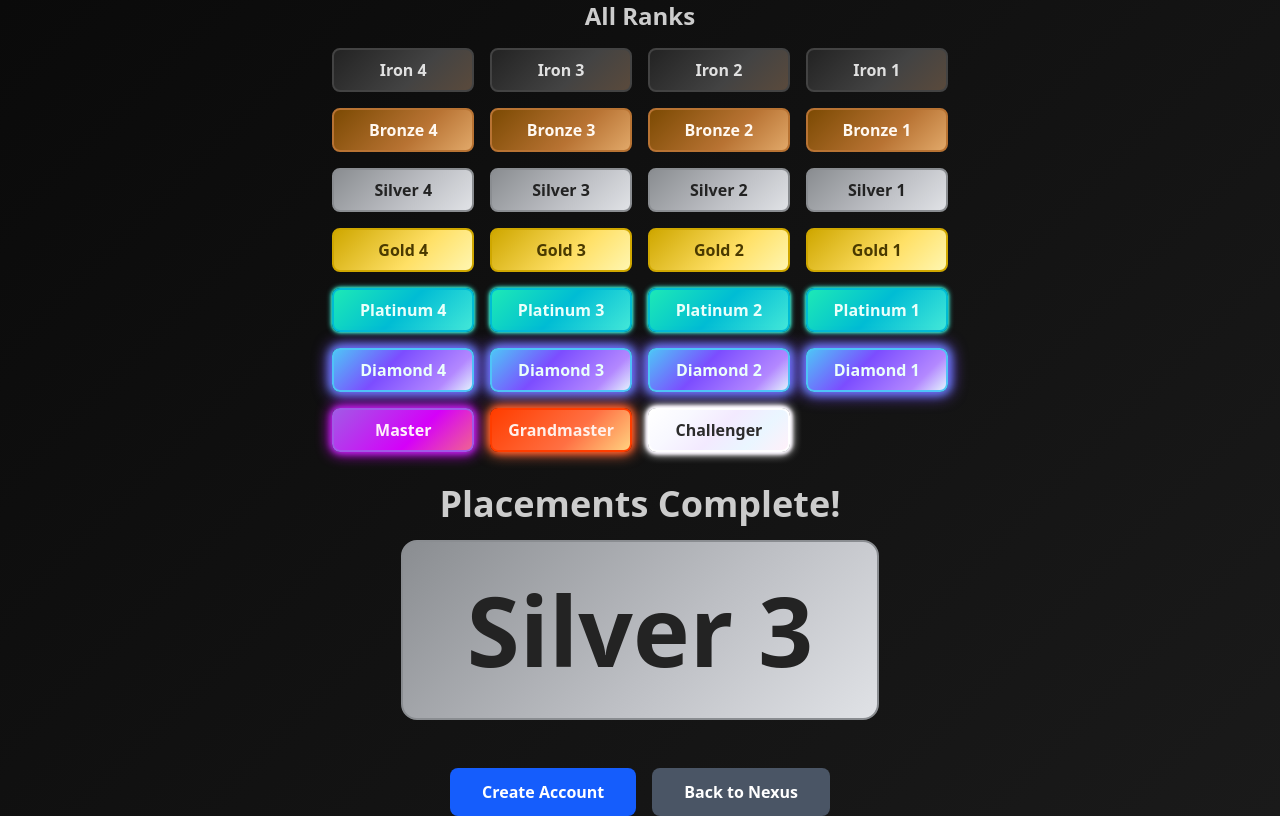
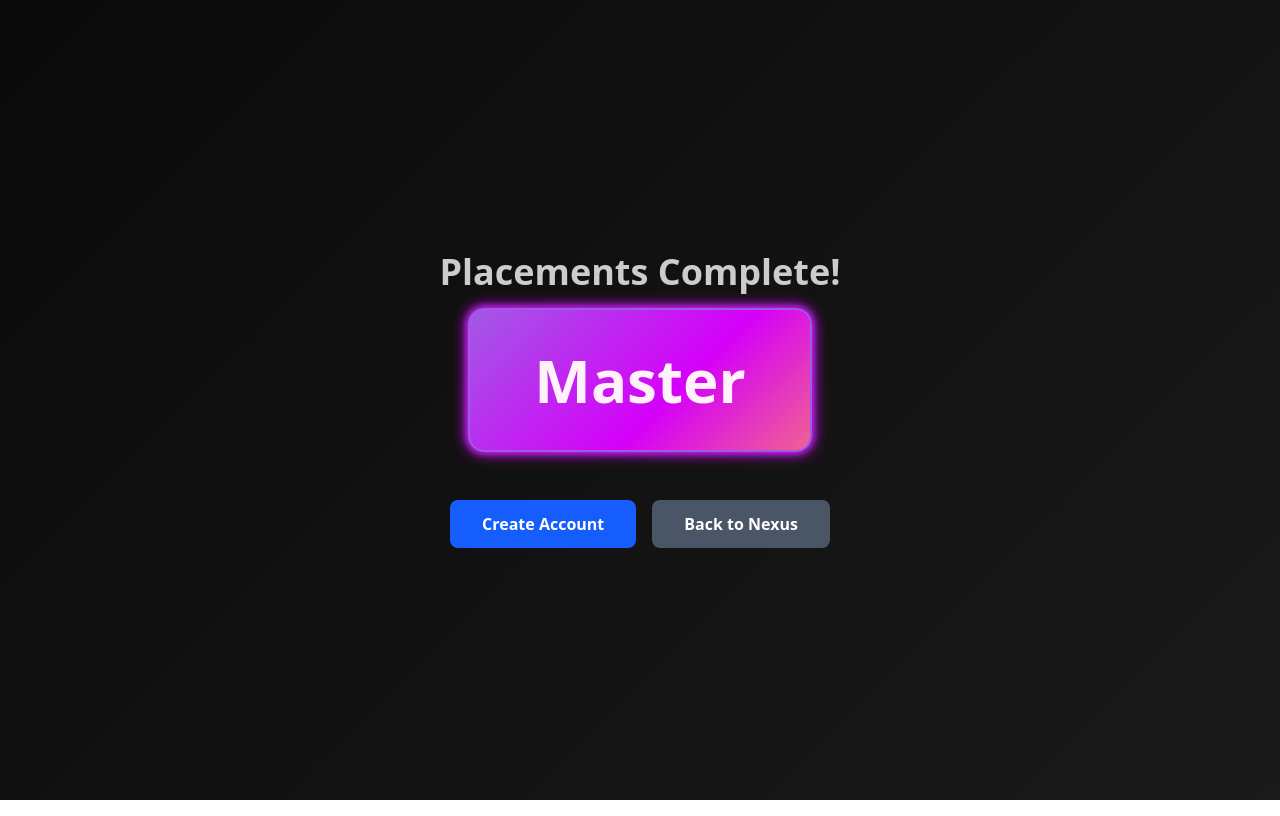
Before and after one commit to 21andrewchang/alice, a SvelteKit app in the folder nexus/: page /rank in a window 1280 px wide. Both pictures are taken after a click on the button "Create Account". Built offline with nearby package versions, Linux system fonts and the light colour scheme.

Commit message:
feat: placements screen works

```diff
--- /dev/null
+++ b/nexus/src/components/RankRevealModal.svelte
@@ -0,0 +1,210 @@
+<script lang="ts">
+  import { createEventDispatcher, onMount } from 'svelte';
+  import { elasticOut } from 'svelte/easing';
+  export let nodesVisited: number = 0;
+  export let show: boolean = false;
+  export let onClose: () => void = () => {};
+
+  const dispatch = createEventDispatcher();
+
+  // Rank styling configuration
+  const rankStyles: Record<string, {
+    background: string;
+    textColor: string;
+    border: string;
+    glow: string;
+  }> = {
+    'Iron': {
+      background: 'linear-gradient(135deg, #232323 0%, #434343 60%, #5a4a3c 100%)',
+      textColor: '#E0E0E0',
+      border: '2px solid #434343',
+      glow: '0 0 8px 1px #232323, 0 0 4px 0.5px #5a4a3c'
+    },
+    'Bronze': {
+      background: 'linear-gradient(135deg, #7c4a03 0%, #b87333 60%, #e1a869 100%)',
+      textColor: '#FFF8F0',
+      border: '2px solid #b87333',
+      glow: '0 0 10px 2px #b87333, 0 0 4px 1px #e1a869'
+    },
+    'Silver': {
+      background: 'linear-gradient(135deg, #8a8d91 0%, #bfc1c6 60%, #e0e2e6 100%)',
+      textColor: '#232323',
+      border: '2px solid #8a8d91',
+      glow: '0 0 8px 1px #bfc1c6, 0 0 2px 0.5px #8a8d91'
+    },
+    'Gold': {
+      background: 'linear-gradient(135deg, #cfa700 0%, #ffe066 60%, #fff6b0 100%)',
+      textColor: '#4a3a00',
+      border: '2px solid #cfa700',
+      glow: '0 0 12px 2px #ffe066, 0 0 6px 1px #cfa700'
+    },
+    'Platinum': {
+      background: 'linear-gradient(135deg, #1de9b6 0%, #00bcd4 50%, #43e8d8 100%)',
+      textColor: '#eafffa',
+      border: '2px solid #00bcd4',
+      glow: '0 0 14px 2px #43e8d8, 0 0 6px 1px #1de9b6'
+    },
+    'Diamond': {
+      background: 'linear-gradient(135deg, #4fc3f7 0%, #7c4dff 40%, #b388ff 80%, #e3f2fd 100%)',
+      textColor: '#eafffa',
+      border: '2px solid #4fc3f7',
+      glow: '0 0 16px 3px #7c4dff, 0 0 8px 2px #4fc3f7'
+    },
+    'Master': {
+      background: 'linear-gradient(135deg, #a259e6 0%, #d500f9 60%, #f06292 100%)',
+      textColor: '#fff0fa',
+      border: '2px solid #a259e6',
+      glow: '0 0 14px 2px #d500f9, 0 0 6px 1px #a259e6'
+    },
+    'Grandmaster': {
+      background: 'linear-gradient(135deg, #ff3d00 0%, #ff7043 60%, #ffd180 100%)',
+      textColor: '#fff0ea',
+      border: '2px solid #ff3d00',
+      glow: '0 0 14px 2px #ff7043, 0 0 6px 1px #ff3d00'
+    },
+    'Challenger': {
+      background: 'linear-gradient(135deg, #ffffff 0%, #f8f8ff 25%, #f3eaff 50%, #eaf6ff 75%, #fff0fa 100%)',
+      textColor: '#2C2C2C',
+      border: '2px solid #ffffff',
+      glow: '0 0 20px 4px #fff, 0 0 10px 2px #f3eaff, 0 0 8px 2px #fff0fa, 0 0 6px 1px #eaf6ff'
+    }
+  };
+
+  // All possible ranks with divisions
+  const allRanks = [
+    { tier: 'Iron', division: 4 }, { tier: 'Iron', division: 3 }, { tier: 'Iron', division: 2 }, { tier: 'Iron', division: 1 },
+    { tier: 'Bronze', division: 4 }, { tier: 'Bronze', division: 3 }, { tier: 'Bronze', division: 2 }, { tier: 'Bronze', division: 1 },
+    { tier: 'Silver', division: 4 }, { tier: 'Silver', division: 3 }, { tier: 'Silver', division: 2 }, { tier: 'Silver', division: 1 },
+    { tier: 'Gold', division: 4 }, { tier: 'Gold', division: 3 }, { tier: 'Gold', division: 2 }, { tier: 'Gold', division: 1 },
+    { tier: 'Platinum', division: 4 }, { tier: 'Platinum', division: 3 }, { tier: 'Platinum', division: 2 }, { tier: 'Platinum', division: 1 },
+    { tier: 'Diamond', division: 4 }, { tier: 'Diamond', division: 3 }, { tier: 'Diamond', division: 2 }, { tier: 'Diamond', division: 1 },
+    { tier: 'Master', division: null }, { tier: 'Grandmaster', division: null }, { tier: 'Challenger', division: null }
+  ];
+
+  let userRank = { tier: 'Bronze', division: 4 };
+  let showRank = false;
+
+  function calculateRank() {
+    let tier = 'Iron';
+    let division = 1;
+    if (nodesVisited === 0) {
+      tier = 'Master';
+    } else if (nodesVisited <= 2) {
+      tier = 'Diamond';
+    } else if (nodesVisited <= 5) {
+      tier = 'Platinum';
+    } else if (nodesVisited <= 8) {
+      tier = 'Gold';
+    } else if (nodesVisited <= 11) {
+      tier = 'Silver';
+    } else if (nodesVisited <= 14) {
+      tier = 'Bronze';
+    } else {
+      tier = 'Iron';
+    }
+    userRank.tier = tier;
+    userRank.division = division;
+  }
+
+  function getRankGlow(tier: string, division: number | null): string {
+    const apexTiers = ['Master', 'Grandmaster', 'Challenger'];
+    if (tier === 'Challenger') {
+      return rankStyles[tier].glow
+        .replace(/(\d+\.?\d*)px/g, (m) => (parseFloat(m) * 0.5) + 'px')
+        .replace(/rgba\(([^,]+,){3}([^)]+)\)/g, (m, p1, alpha) => m.replace(alpha, (parseFloat(alpha) * 0.4).toString()));
+    }
+    if (apexTiers.includes(tier)) return rankStyles[tier].glow;
+    if (tier === 'Diamond') {
+      return rankStyles[tier].glow;
+    }
+    if (tier === 'Platinum') {
+      return rankStyles[tier].glow
+        .replace(/(\d+\.?\d*)px/g, (m) => (parseFloat(m) * 0.4) + 'px')
+        .replace(/rgba\(([^,]+,){3}([^)]+)\)/g, (m, p1, alpha) => m.replace(alpha, (parseFloat(alpha) * 0.3).toString()));
+    }
+    return '';
+  }
+
+  onMount(() => {
+    calculateRank();
+    setTimeout(() => showRank = true, 500);
+  });
+
+  function handleClose() {
+    showRank = false;
+    setTimeout(() => {
+      onClose();
+      dispatch('close');
+    }, 300);
+  }
+</script>
+
+{#if show}
+  <div class="modal-overlay">
+    <div class="modal-content">
+      {#if showRank}
+        <div class="text-center mb-12">
+          <div class="text-4xl font-bold mb-4" style="color: #CCCCCC;">Placements Complete!</div>
+          <div
+            class="text-6xl font-extrabold px-16 py-10 rounded-2xl inline-block transition-all duration-300 hover:scale-110"
+            style="
+              background: {rankStyles[userRank.tier].background};
+              color: {rankStyles[userRank.tier].textColor};
+              box-shadow: {getRankGlow(userRank.tier, userRank.division)};
+            "
+          >
+            {userRank.tier}{['Master','Grandmaster','Challenger'].includes(userRank.tier) ? '' : ` ${userRank.division}`}
+          </div>
+        </div>
+        <div class="flex gap-4 justify-center">
+          <button
+            on:click={handleClose}
+            class="px-8 py-3 bg-gray-600 hover:bg-gray-700 text-white font-semibold rounded-lg transition-colors duration-200"
+          >
+            Back to Nexus
+          </button>
+        </div>
+      {/if}
+      <slot />
+    </div>
+  </div>
+{/if}
+
+<style>
+  .modal-overlay {
+    position: fixed;
+    inset: 0;
+    z-index: 100;
+    display: flex;
+    align-items: center;
+    justify-content: center;
+    pointer-events: all;
+    /* Animated dim/blur */
+    background: rgba(0,0,0,0.0);
+    animation: modal-dim-in 0.4s forwards;
+    backdrop-filter: blur(0px);
+    transition: background 0.4s, backdrop-filter 0.4s;
+  }
+  .modal-content {
+    z-index: 101;
+    background: none;
+    border: none;
+    box-shadow: none;
+    padding: 0;
+    border-radius: 0;
+    display: flex;
+    flex-direction: column;
+    align-items: center;
+    justify-content: center;
+  }
+  @keyframes modal-dim-in {
+    from {
+      background: rgba(0,0,0,0.0);
+      backdrop-filter: blur(0px);
+    }
+    to {
+      background: rgba(0,0,0,0.65);
+      backdrop-filter: blur(8px);
+    }
+  }
+</style>
--- a/nexus/src/routes/rank/+page.svelte
+++ b/nexus/src/routes/rank/+page.svelte
@@ -88,38 +88,34 @@
 
 	let showRank = false;
 
+	// Simple V1: Rank purely by number of nodes clicked (proxy for not understanding)
+	// 0 clicks = Master, 1 = Diamond, 2 = Platinum, 3 = Gold, 4 = Silver, 5 = Bronze, 6+ = Iron
+	let nodesVisited = 0;
+	if (typeof window !== 'undefined') {
+		const urlParams = new URLSearchParams(window.location.search);
+		nodesVisited = parseInt(urlParams.get('nodesVisited') || '0', 10);
+	}
+
 	function calculateRank() {
-		// Simulate performance metrics
-		const baseMMR = 1000;
-		const timeBonus = Math.random() * 200; // 0-200 bonus for speed
-		const scoreBonus = Math.random() * 300; // 0-300 bonus for accuracy
-		const engagementBonus = Math.random() * 100; // 0-100 bonus for engagement
-
-		userRank.mmr = Math.round(baseMMR + timeBonus + scoreBonus + engagementBonus);
-
-		// Determine tier and division based on MMR
-		if (userRank.mmr >= 2000) {
-			userRank.tier = 'Challenger';
-			userRank.division = 1;
-		} else if (userRank.mmr >= 1800) {
-			userRank.tier = 'Diamond';
-			userRank.division = Math.max(1, 4 - Math.floor((userRank.mmr - 1800) / 50));
-		} else if (userRank.mmr >= 1600) {
-			userRank.tier = 'Platinum';
-			userRank.division = Math.max(1, 4 - Math.floor((userRank.mmr - 1600) / 50));
-		} else if (userRank.mmr >= 1400) {
-			userRank.tier = 'Gold';
-			userRank.division = Math.max(1, 4 - Math.floor((userRank.mmr - 1400) / 50));
-		} else if (userRank.mmr >= 1200) {
-			userRank.tier = 'Silver';
-			userRank.division = Math.max(1, 4 - Math.floor((userRank.mmr - 1200) / 50));
+		let tier = 'Iron';
+		let division = 1;
+		if (nodesVisited === 0) {
+			tier = 'Master';
+		} else if (nodesVisited <= 2) {
+			tier = 'Diamond';
+		} else if (nodesVisited <= 5) {
+			tier = 'Platinum';
+		} else if (nodesVisited <= 8) {
+			tier = 'Gold';
+		} else if (nodesVisited <= 11) {
+			tier = 'Silver';
+		} else if (nodesVisited <= 14) {
+			tier = 'Bronze';
 		} else {
-			userRank.tier = 'Bronze';
-			userRank.division = Math.max(1, 4 - Math.floor((userRank.mmr - 1000) / 50));
+			tier = 'Iron';
 		}
-
-		// Calculate LP (League Points)
-		userRank.lp = Math.min(100, Math.max(0, (userRank.mmr - 1200) / 8));
+		userRank.tier = tier;
+		userRank.division = division;
 	}
 
 	function createAccount() {
@@ -152,6 +148,32 @@
 		return '';
 	}
 
+
+
+	function getRankForNodesVisited(n: number) {
+		let tier = 'Iron';
+		let division = 1;
+		if (n === 0) {
+			tier = 'Master';
+		} else if (n <= 2) {
+			tier = 'Diamond';
+		} else if (n <= 5) {
+			tier = 'Platinum';
+		} else if (n <= 8) {
+			tier = 'Gold';
+		} else if (n <= 11) {
+			tier = 'Silver';
+		} else if (n <= 14) {
+			tier = 'Bronze';
+		} else {
+			tier = 'Iron';
+		}
+		return { tier, division };
+	}
+
+	// Developer mode: toggle to show all ranks grid
+	let showAllRanks = false; // Set to true to display all ranks at the top
+
 	onMount(() => {
 		calculateRank();
 		setTimeout(() => showRank = true, 500);
@@ -159,7 +181,7 @@
 </script>
 
 <div class="min-h-screen flex flex-col items-center justify-center" style="background: linear-gradient(135deg, #0A0A0A 0%, #1a1a1a 100%);">
-	<!-- Display all possible ranks for reference -->
+	{#if showAllRanks}
 	<div class="flex flex-col items-center mb-8">
 		<div class="text-2xl font-semibold mb-4" style="color: #CCCCCC;">All Ranks</div>
 		<div class="grid grid-cols-4 gap-4 max-w-4xl">
@@ -178,12 +200,13 @@
 			{/each}
 		</div>
 	</div>
+	{/if}
 
 	{#if showRank}
 		<div class="text-center mb-12" in:scale={{ duration: 1000, easing: elasticOut }}>
 			<div class="text-4xl font-bold mb-4" style="color: #CCCCCC;">Placements Complete!</div>
 			<div
-				class="text-8xl font-extrabold px-16 py-10 rounded-2xl inline-block transition-all duration-300 hover:scale-110"
+				class="text-6xl font-extrabold px-16 py-10 rounded-2xl inline-block transition-all duration-300 hover:scale-110"
 				style="
 					background: {rankStyles[userRank.tier].background};
 					color: {rankStyles[userRank.tier].textColor};
@@ -191,7 +214,7 @@
 					box-shadow: {getRankGlow(userRank.tier, userRank.division)};
 				"
 			>
-				{userRank.tier} {userRank.division}
+				{userRank.tier}{['Master','Grandmaster','Challenger'].includes(userRank.tier) ? '' : ` ${userRank.division}`}
 			</div>
 		</div>
 
```
Also changed, not shown: nexus/src/components/PaginatedContent.svelte (+10 -14 lines), nexus/src/routes/+page.svelte (+25 -2 lines).
